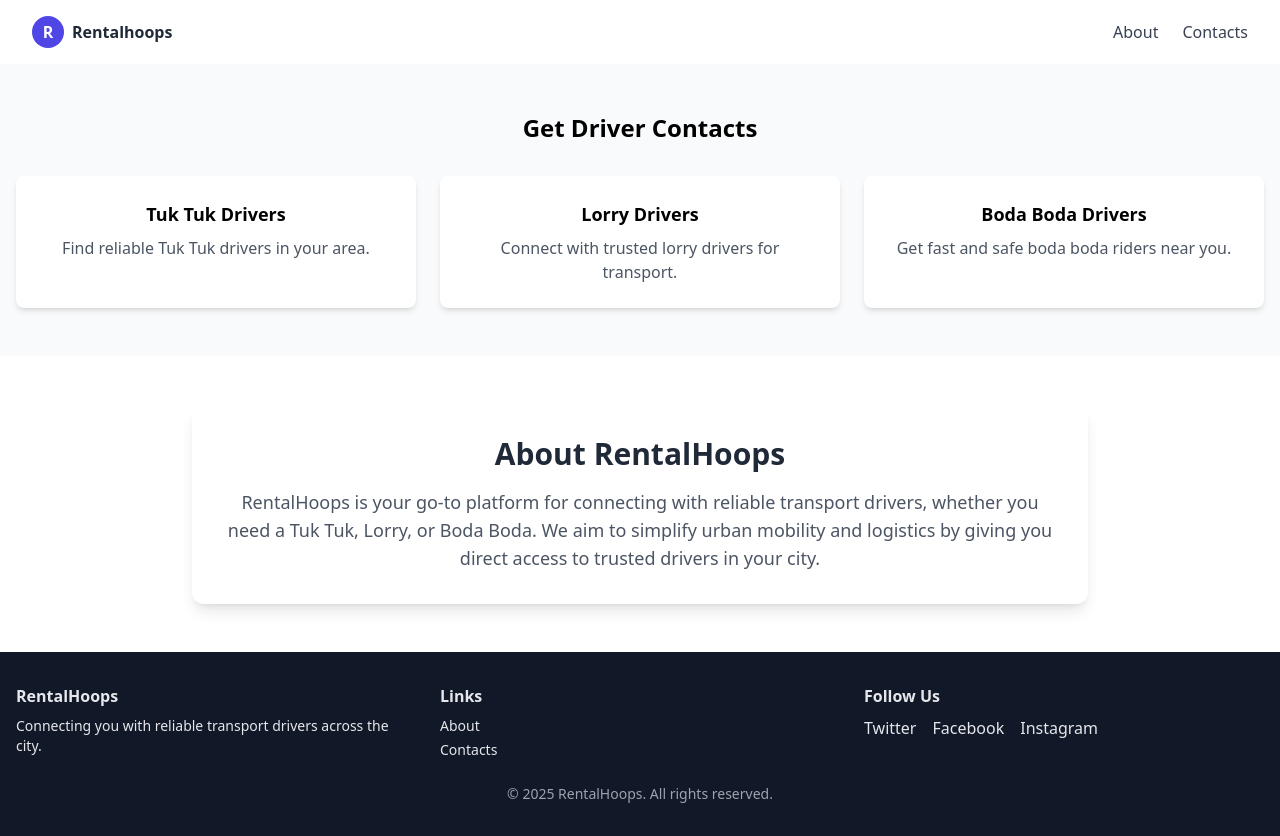
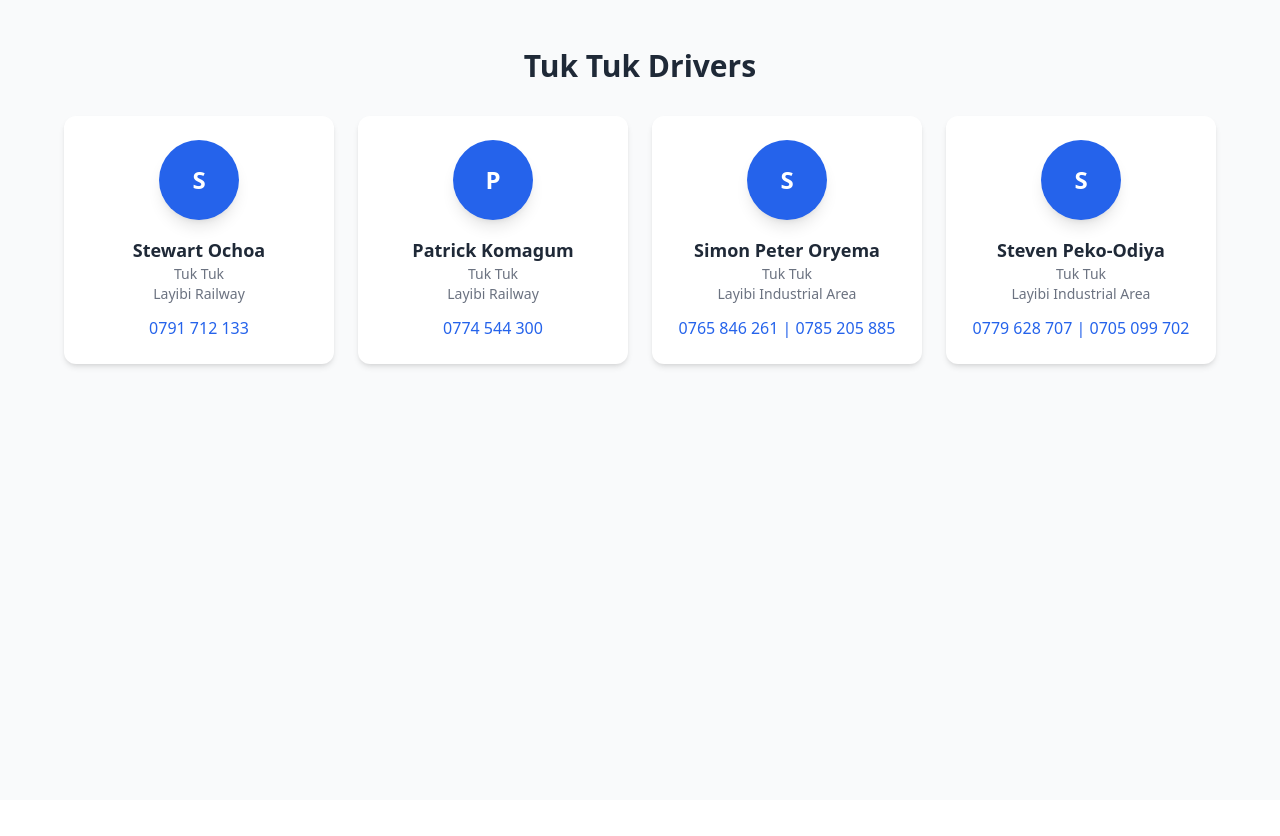
Before and after one commit to okidijimmy200/rentalhoops_client, a React (Create React App) app: page /tuktuk in a window 1280 px wide. After the commit the page ends 800 px from the top, so only its background shows below. Built offline with nearby package versions, Linux system fonts and the light colour scheme.

Commit message:
TukTukPage

```diff
--- a/package.json
+++ b/package.json
@@ -9,6 +9,7 @@
     "@testing-library/user-event": "^13.5.0",
     "react": "^19.1.1",
     "react-dom": "^19.1.1",
+    "react-router-dom": "^7.9.1",
     "react-scripts": "^5.0.1",
     "web-vitals": "^2.1.4"
   },
--- /dev/null
+++ b/src/MainRouter.js
@@ -0,0 +1,14 @@
+import { BrowserRouter as Router, Routes, Route } from "react-router-dom";
+import App from "./App";
+import TukTukPage from "./drivers/TukTukPage";
+
+export default function MainRouter() {
+  return (
+    <Router>
+      <Routes>
+        <Route path="/" element={<App />} />
+        <Route path="/tuktuk" element={<TukTukPage />} />
+      </Routes>
+    </Router>
+  );
+}
--- /dev/null
+++ b/src/drivers/TukTukPage.js
@@ -0,0 +1,71 @@
+import React from "react";
+
+function TukTukPage() {
+  const drivers = [
+    {
+      id: 1,
+      name: "Stewart Ochoa",
+      type: "Tuk Tuk",
+      stage: "Layibi Railway",
+      phone: "0791 712 133",
+    },
+    {
+      id: 2,
+      name: "Patrick Komagum",
+      type: "Tuk Tuk",
+      stage: "Layibi Railway",
+      phone: "0774 544 300",
+    },
+    {
+      id: 3,
+      name: "Simon Peter Oryema",
+      type: "Tuk Tuk",
+      stage: "Layibi Industrial Area",
+      phone: "0765 846 261 | 0785 205 885",
+    },
+    {
+      id: 4,
+      name: "Steven Peko-Odiya",
+      type: "Tuk Tuk",
+      stage: "Layibi Industrial Area",
+      phone: "0779 628 707 | 0705 099 702",
+    },
+  ];
+
+  return (
+    <section className="py-12 px-4 bg-gray-50 min-h-screen">
+      <div className="max-w-6xl mx-auto">
+        <h2 className="text-3xl font-bold text-center mb-8 text-gray-800">
+          Tuk Tuk Drivers
+        </h2>
+        <div className="grid gap-6 sm:grid-cols-2 lg:grid-cols-4">
+          {drivers.map((driver) => (
+            <div
+              key={driver.id}
+              className="bg-white shadow-md rounded-xl p-6 flex flex-col items-center text-center"
+            >
+              {/* Avatar */}
+              <div className="w-20 h-20 rounded-full bg-blue-600 text-white flex items-center justify-center text-2xl font-bold mb-4 shadow-lg">
+                {driver.name.charAt(0)}
+              </div>
+
+              <h3 className="text-lg font-semibold text-gray-800">
+                {driver.name}
+              </h3>
+              <p className="text-sm text-gray-500">{driver.type}</p>
+              <p className="text-sm text-gray-500">{driver.stage}</p>
+              <a
+                href={`tel:${driver.phone}`}
+                className="mt-3 inline-block text-blue-600 font-medium hover:underline"
+              >
+                {driver.phone}
+              </a>
+            </div>
+          ))}
+        </div>
+      </div>
+    </section>
+  );
+}
+
+export default TukTukPage;
--- a/src/drivers/driver.js
+++ b/src/drivers/driver.js
@@ -1,3 +1,4 @@
+import { Link } from 'react-router-dom';
 export default function DriverContacts() {
   return (
     <section className="py-12 px-4 bg-gray-50">
@@ -5,10 +6,17 @@ export default function DriverContacts() {
       <div className="grid gap-6 md:grid-cols-3">
 
         {/* Tuk Tuk */}
-        <div className="p-6 bg-white shadow-md rounded-lg text-center">
+
+        <Link
+  to="/tuktuk"
+  onClick={() => console.log("Tuk Tuk link clicked")}
+  className="hover:text-blue-600"
+>
+          <div className="p-6 bg-white shadow-md rounded-lg text-center">
           <h3 className="text-lg font-semibold mb-2">Tuk Tuk Drivers</h3>
           <p className="text-gray-600">Find reliable Tuk Tuk drivers in your area.</p>
         </div>
+</Link>
 
         {/* Lorry */}
         <div className="p-6 bg-white shadow-md rounded-lg text-center">
--- a/src/drivers/navbar.js
+++ b/src/drivers/navbar.js
@@ -12,7 +12,7 @@ export default function Navbar() {
           <div className="flex items-center order-1 md:order-1">
             <a href="/" className="flex items-center space-x-2">
               <div className="w-8 h-8 flex items-center justify-center rounded-full bg-indigo-600 text-white font-bold">R</div>
-              <span className="sr-only">RentalHoops</span>
+              <span className="sr-only">Rentalhoops</span>
               <span className="hidden sm:inline-block text-gray-800 dark:text-gray-100 font-semibold">Rentalhoops</span>
             </a>
           </div>
--- a/src/index.js
+++ b/src/index.js
@@ -1,11 +1,11 @@
 import React from 'react';
 import ReactDOM from 'react-dom/client';
 import './index.css';
-import App from './App';
+import MainRouter from './MainRouter';
 
 const root = ReactDOM.createRoot(document.getElementById('root'));
 root.render(
   <React.StrictMode>
-    <App />
+    <MainRouter/>
   </React.StrictMode>
 );
```
Also changed, not shown: 1 other file (tests, documents, lock files or other folders).
